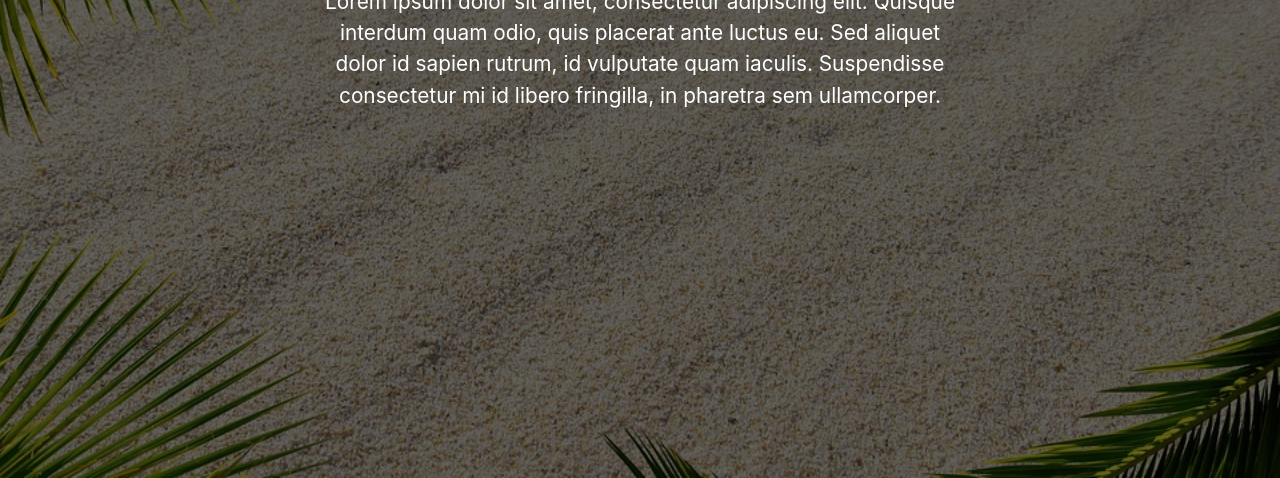
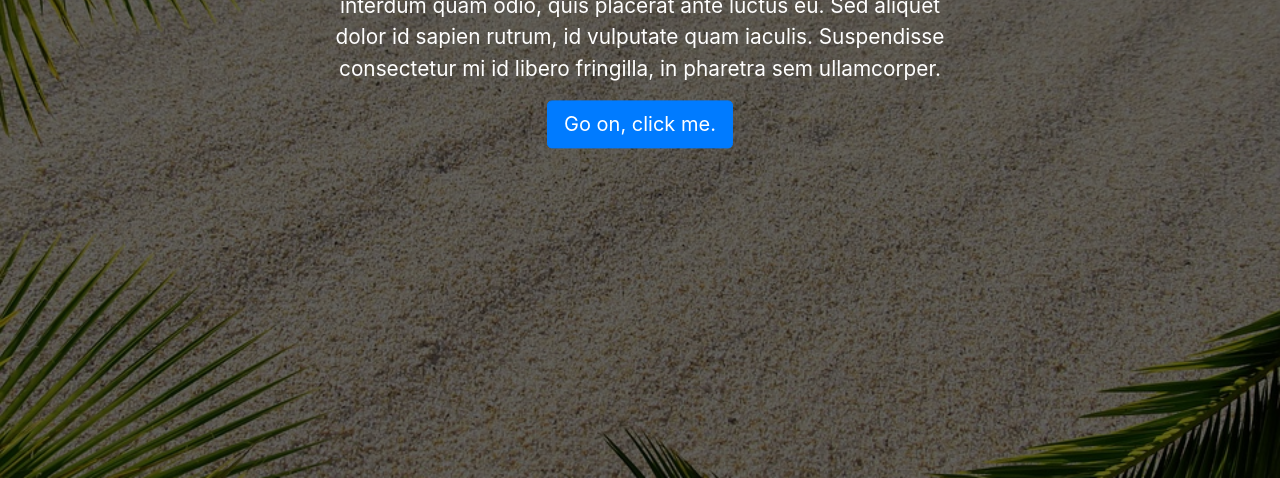
Before and after one commit to mbogacztts/week2day2, a plain HTML site: page index.html in a window 1280 px wide. Shown: the part 378-856 px from the top of the page. Drawn offline with nearby package versions, Linux system fonts and the light colour scheme.

Commit message:
Added Call To Action CallToActionButton
Added at the bottom of the main content.

```diff
--- a/index.html
+++ b/index.html
@@ -44,6 +44,7 @@
                        quis placerat ante luctus eu. Sed aliquet dolor id sapien rutrum, id vulputate quam iaculis.
                        Suspendisse consectetur mi id libero fringilla, in pharetra sem ullamcorper.
                     </p>
+                    <button class="btn btn-lg btn-primary">Go on, click me.</button>
                 </div>
             </div>
         </header> <!-- Page Content Container END-->
```
